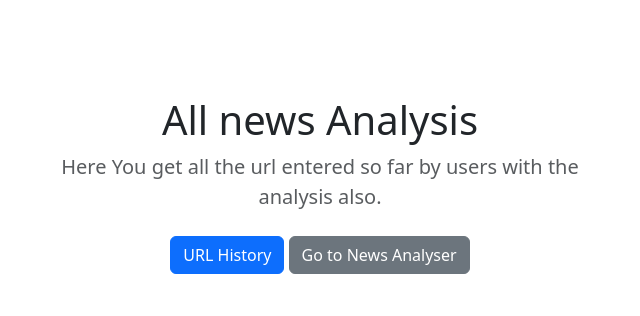
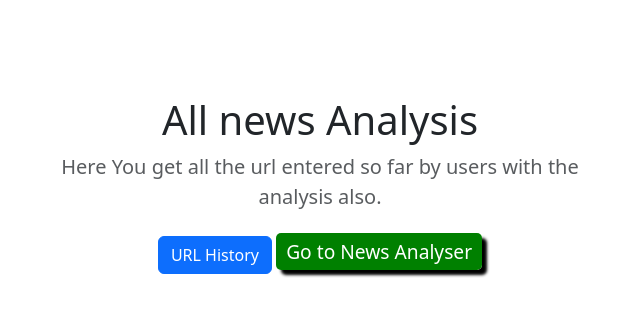
Before and after one commit to harzrawat/News-Analysis, a Flask app: page /home2 in a window 1280 px wide. Shown: the top 316 px of the page, without its empty margins (320-960 px from the left). Run offline with Flask 3, Linux system fonts and the light colour scheme; data that the repository does not hold is empty; some libraries are stand-ins or nearby versions.

Commit message:
Update home2.html

```diff
--- a/templates/home2.html
+++ b/templates/home2.html
@@ -5,6 +5,14 @@
   <meta name="viewport" content="width=device-width, initial-scale=1.0">
   <title>Home</title>
   <link href="https://cdn.jsdelivr.net/npm/bootstrap@5.3.3/dist/css/bootstrap.min.css" rel="stylesheet" integrity="sha384-QWTKZyjpPEjISv5WaRU9OFeRpok6YctnYmDr5pNlyT2bRjXh0JMhjY6hW+ALEwIH" crossorigin="anonymous">
+  <style>
+    .gotonews{
+      font-size: 1.2em;text-decoration: none; background: green; box-shadow: 5px 5px 3px black; padding: 5px 10px 5px 10px ; color: white; border-radius: 5px;
+    }
+    .gotonews:hover{
+        box-shadow: 5px 5px 3px black inset;
+    }
+  </style>
 </head>
 <body>
   <main>
@@ -15,7 +23,7 @@
           <p class="lead text-body-secondary"> Here You get all the url entered so far by users with the analysis also. </p>
           <p>
             <a href="#" class="btn btn-primary my-2">URL History</a>
-            <a href="#" class="btn btn-secondary my-2">Go to News Analyser</a>
+            <a href="{{ url_for('index') }}" class="gotonews">Go to News Analyser</a>
           </p>
         </div>
       </div>
@@ -27,7 +35,7 @@
         <div class="row row-cols-1 row-cols-sm-2 row-cols-md-3 g-3">
         {% for i in range(row_count) %}
           <div class="col">
-            <div  style="border: 2px solid rgb(0, 0, 0);border-radius: 0px 0px 20px 20px;" class="card shadow-sm">
+            <div  style="border: 2px solid rgb(0, 0, 0);border-radius: 0px 0px 20px 20px;background: rgba(255,255,255,0.2);" class="card shadow-sm">
               <div style="height: auto; width: 100%; background-color: rgb(131, 176, 189); padding: 20px; margin: 5px;"> <h3>URL: {{i+1}}</h3> <br> <p>{{table_data[i][5][1]}}</p></div>
               <div class="card-body">
                 <p class="card-text"> {{table_data[i][5][0]}} </p>
```
